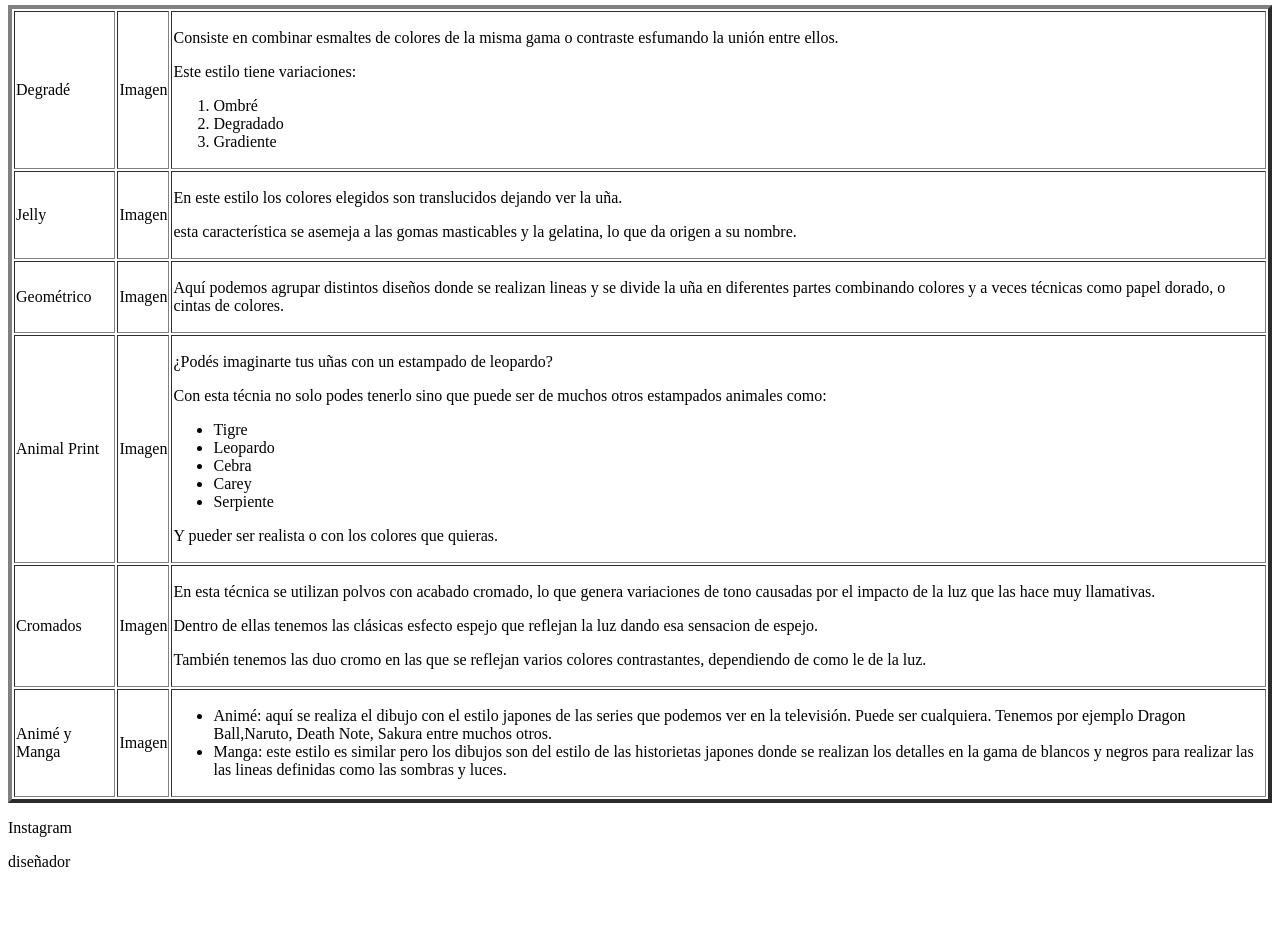
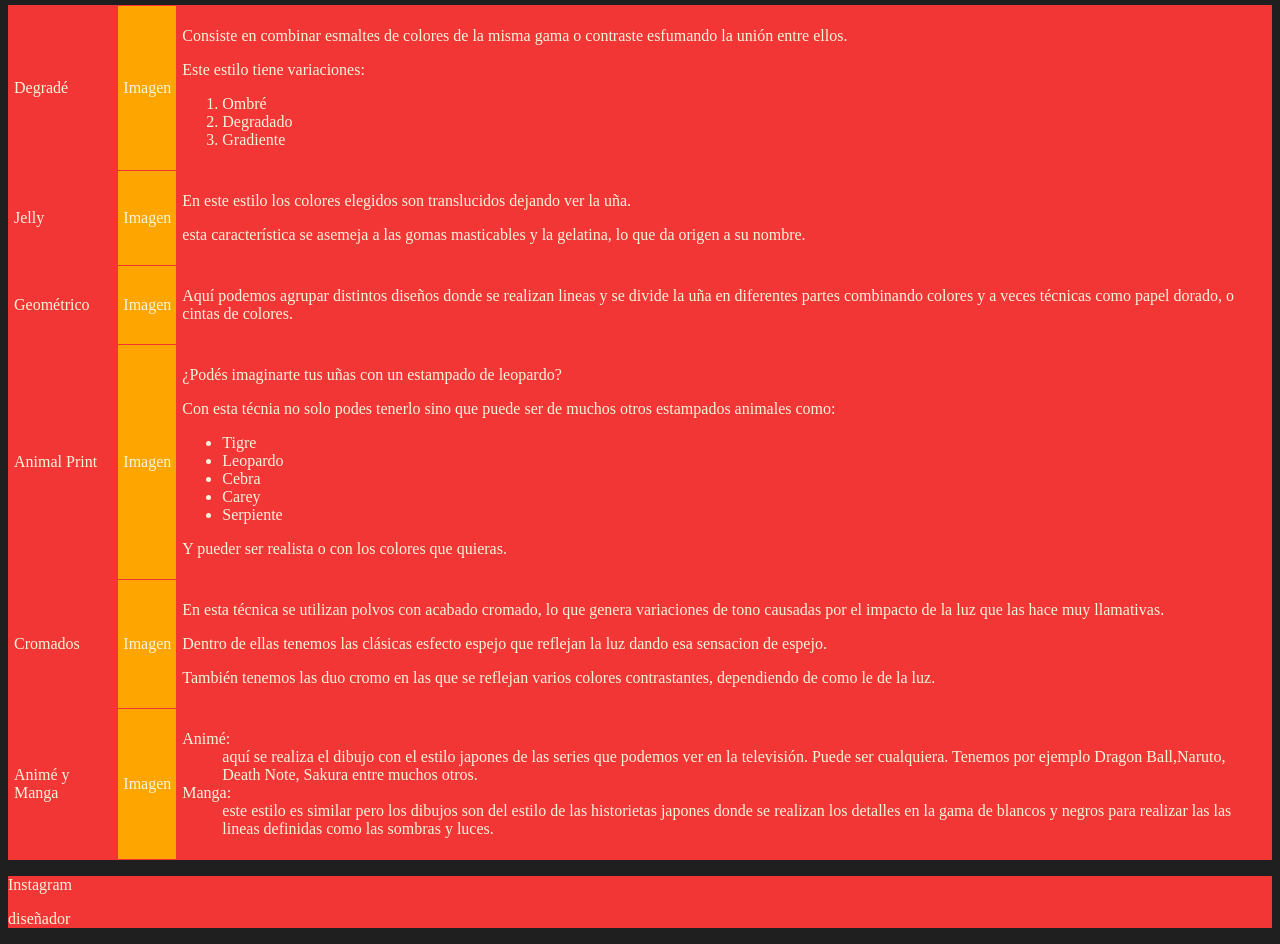
Before and after one commit to nancyargentina/NailArtistSite_MartinezNancy, a plain HTML site: page Pages/estilosNail.html in a window 1280 px wide. Shown: the part 360-1304 px from the top of the page. Before the commit the page ends 1247 px from the top, so only its background shows below. Drawn offline with Linux system fonts and the light colour scheme.

Commit message:
desafio04 agregando css

```diff
--- a/Pages/estilosNail.html
+++ b/Pages/estilosNail.html
@@ -5,6 +5,7 @@
     <meta http-equiv="X-UA-Compatible" content="IE=edge">
     <meta name="viewport" content="width=device-width, initial-scale=1.0">
     <title>Zoe. Uñas con estilo- Estilos</title>
+    <link rel="stylesheet" href="../CSS/estilos.css">
 </head>
 <body>
     <Header>
@@ -28,28 +29,29 @@
         <h4>Imagen de artículo 2</h4>
         <h4>Texto del artículo 2</h4>
     </section>
-    <table border="4">
+    <table border="0" cellspacing="1" cellpadding="5" >
         <tr><td>Degradé</td>
-            <td>Imagen</td>
-            <td><p>Consiste en combinar esmaltes de colores de la misma gama o contraste esfumando la unión entre ellos.</p>
-                Este estilo tiene variaciones:<ol>
+            <td class="fondoimg">Imagen</td>
+            <td ><p>Consiste en combinar esmaltes de colores de la misma gama o contraste esfumando la unión entre ellos.</p>
+                <p>Este estilo tiene variaciones:
+                    <ol>
                     <li>Ombré</li>
                     <li>Degradado</li>
                     <li>Gradiente</li>
-                </ol>  </td>
+                </ol> </p> </td>
         </tr>
         <tr><td>Jelly</td>
-            <td>Imagen</td>
-            <td><p>En este estilo los colores elegidos son translucidos dejando ver la uña. </p>
+            <td class="fondoimg">Imagen</td>
+            <td ><p>En este estilo los colores elegidos son translucidos dejando ver la uña. </p>
             <p>esta característica se asemeja a las gomas masticables y la gelatina, lo que da origen a su  nombre.</p></td>
         </tr>
         <tr><td>Geométrico</td>
-            <td>Imagen</td>
-            <td><p>Aquí podemos agrupar distintos diseños donde se realizan lineas y se divide la uña en diferentes partes combinando colores y a veces técnicas como papel dorado, o cintas de colores.</p></td>
+            <td class="fondoimg">Imagen</td>
+            <td ><p>Aquí podemos agrupar distintos diseños donde se realizan lineas y se divide la uña en diferentes partes combinando colores y a veces técnicas como papel dorado, o cintas de colores.</p></td>
         </tr>
         <tr><td>Animal Print</td>
-        <td>Imagen</td>
-        <td><p>¿Podés imaginarte tus uñas con un estampado de leopardo?</p>
+        <td class="fondoimg">Imagen</td>
+        <td ><p>¿Podés imaginarte tus uñas con un estampado de leopardo?</p>
             <p>Con esta técnia no solo podes tenerlo sino que puede ser de muchos otros estampados animales como:
                 <ul><li>Tigre</li>
                 <li>Leopardo</li>
@@ -59,16 +61,15 @@
                 Y pueder ser realista o con los colores que quieras.
             </p></td></tr>
         <tr><td>Cromados</td>
-            <td>Imagen</td>
-            <td><p>En esta técnica se utilizan polvos con acabado cromado, lo que genera variaciones de tono causadas por el impacto de la luz que las hace muy llamativas.</p>
+            <td class="fondoimg">Imagen</td>
+            <td ><p>En esta técnica se utilizan polvos con acabado cromado, lo que genera variaciones de tono causadas por el impacto de la luz que las hace muy llamativas.</p>
             <p>Dentro de ellas tenemos las clásicas esfecto espejo que reflejan la luz dando esa sensacion de espejo.</p>
         <p>También tenemos las duo cromo en las que se reflejan varios colores contrastantes, dependiendo de como le de la luz.</p> </td>
-
         </tr>
         <tr><td>Animé y Manga</td>
-            <td>Imagen</td>
-               <td><ul><li>Animé: aquí se realiza el dibujo con el estilo japones de las series que podemos ver en la televisión. Puede ser cualquiera. Tenemos por ejemplo Dragon Ball,Naruto, Death Note, Sakura entre muchos otros. </li>
-               <li>Manga: este estilo es similar pero los dibujos son del estilo de las historietas japones donde se realizan los detalles en la gama de blancos y negros para realizar las las lineas definidas como las sombras y luces.</li></ul></td>
+            <td class="fondoimg">Imagen</td>
+            <td ><dl><dt>Animé:</dt><dd> aquí se realiza el dibujo con el estilo japones de las series que podemos ver en la televisión. Puede ser cualquiera. Tenemos por ejemplo Dragon Ball,Naruto, Death Note, Sakura entre muchos otros. </dd>
+               <dt>Manga:</dt><dd>este estilo es similar pero los dibujos son del estilo de las historietas japones donde se realizan los detalles en la gama de blancos y negros para realizar las las lineas definidas como las sombras y luces.</dd></dl></td>
         </tr>
     </table>
     <footer>
--- /dev/null
+++ b/css/estilos.css
@@ -0,0 +1,12 @@
+body {background-color:rgb(31, 31, 31);
+}
+header {background-color:#F23535;}
+footer{background-color: #F23535;}
+h2{
+    color:#7157ce;
+}
+section {color:beige;}
+table {background-color:#F23535;
+        color:beige;}
+.fondoimg {background-color:orange;}
+p {color:beige;}
```
Also changed, not shown: Pages/contacto.html (+1 -0 lines), Pages/galeria.html (+2 -1 lines), Pages/unPocoDeMi.html (+1 -0 lines), index.html (+1 -0 lines).
